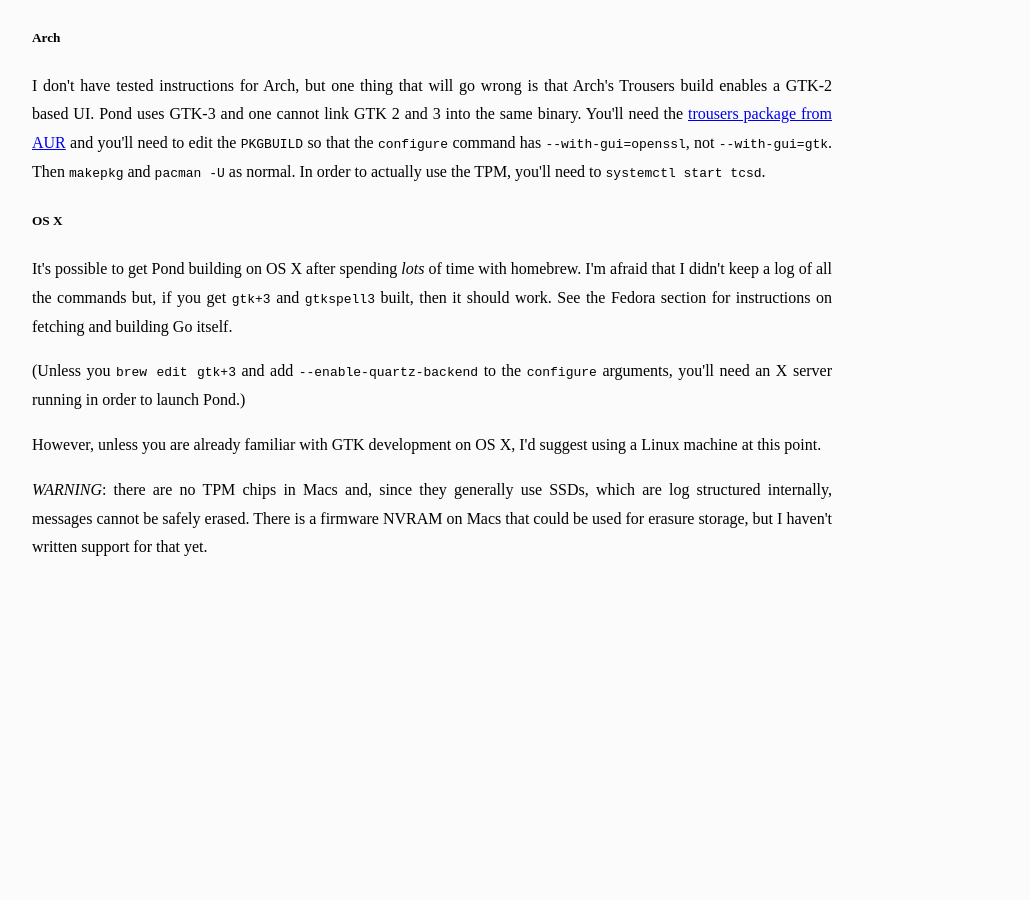
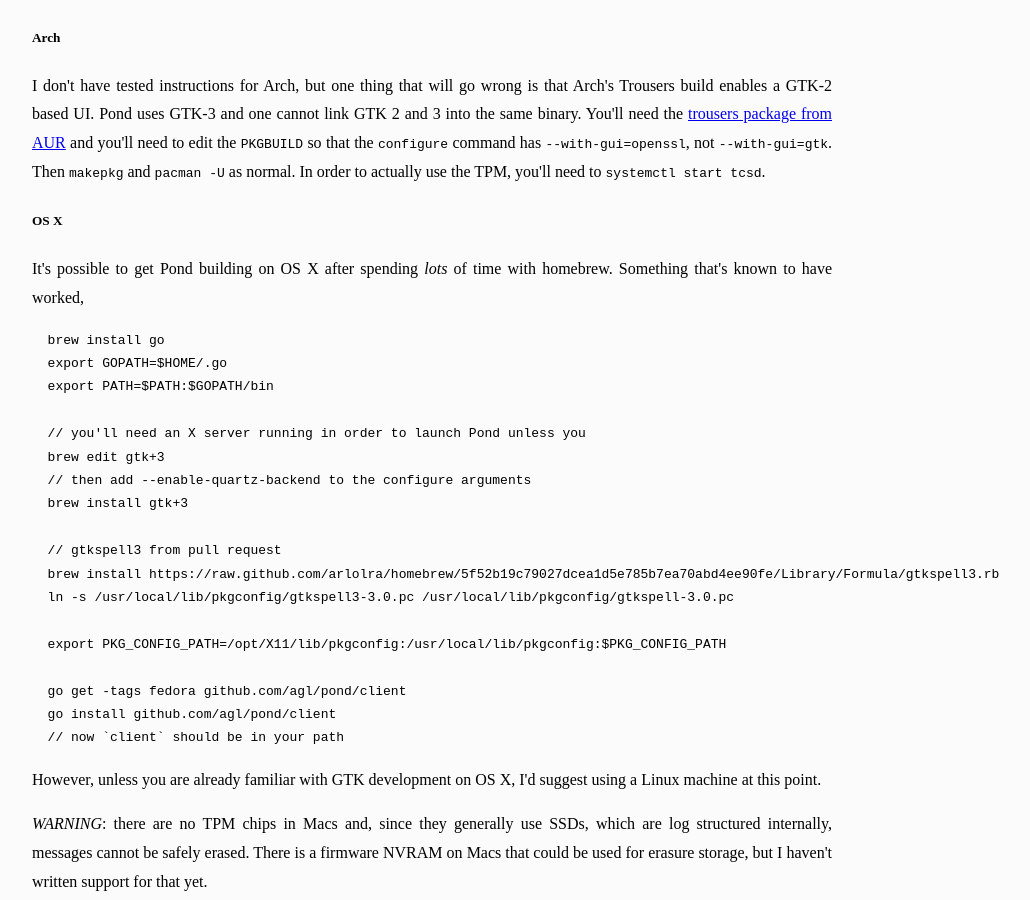
Before and after one commit to agl/pond, a Jekyll site: the page built from doc/index.html, in a window 1280 px wide and 900 px high, scrolled down 1756 px. Shown: the whole window, without its empty margins (208-1238 px from the left). Built offline with Jekyll 4.4.1, drawn with Linux system fonts in a browser that asks for light colours; some web fonts are replaced; before the commit the page ends 2334 px from its top, so only the background shows below that.

Commit message:
building on osx

```diff
--- a/doc/index.html
+++ b/doc/index.html
@@ -68,9 +68,28 @@ go install github.com/agl/pond/client</pre>
 
 <h5>OS X</h5>
 
-<p>It's possible to get Pond building on OS X after spending <i>lots</i> of time with homebrew. I'm afraid that I didn't keep a log of all the commands but, if you get <tt>gtk+3</tt> and <tt>gtkspell3</tt> built, then it should work. See the Fedora section for instructions on fetching and building Go itself.</p>
+<p>It's possible to get Pond building on OS X after spending <i>lots</i> of time with homebrew. Something that's known to have worked,</p>
 
-<p>(Unless you <tt>brew edit gtk+3</tt> and add <tt>--enable-quartz-backend</tt> to the <tt>configure</tt> arguments, you'll need an X server running in order to launch Pond.)</p>
+<pre>
+  brew install go
+  export GOPATH=$HOME/.go
+  export PATH=$PATH:$GOPATH/bin
+
+  // you'll need an X server running in order to launch Pond unless you
+  brew edit gtk+3
+  // then add --enable-quartz-backend to the configure arguments
+  brew install gtk+3
+
+  // gtkspell3 from pull request
+  brew install https://raw.github.com/arlolra/homebrew/5f52b19c79027dcea1d5e785b7ea70abd4ee90fe/Library/Formula/gtkspell3.rb
+  ln -s /usr/local/lib/pkgconfig/gtkspell3-3.0.pc /usr/local/lib/pkgconfig/gtkspell-3.0.pc
+
+  export PKG_CONFIG_PATH=/opt/X11/lib/pkgconfig:/usr/local/lib/pkgconfig:$PKG_CONFIG_PATH
+
+  go get -tags fedora github.com/agl/pond/client
+  go install github.com/agl/pond/client
+  // now `client` should be in your path
+</pre>
 
 <p>However, unless you are already familiar with GTK development on OS X, I'd suggest using a Linux machine at this point.</p>
 
```
